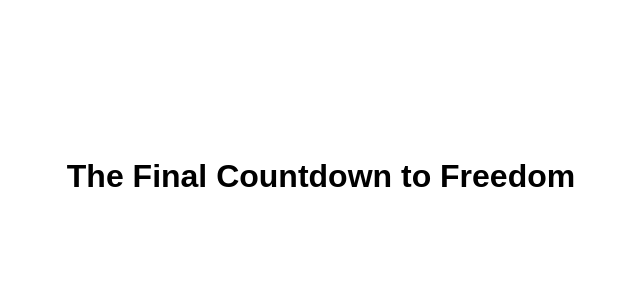
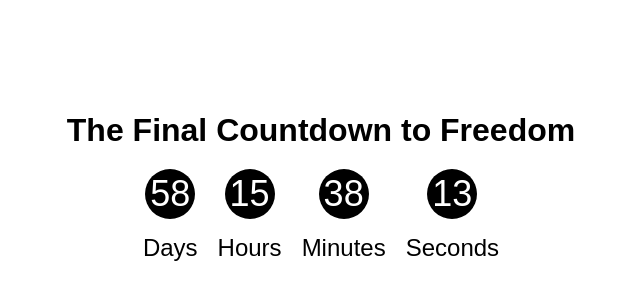
Before and after one commit to fatma-rgb/Count-down, a plain HTML site: page final_countdown.html in a window 1280 px wide. Shown: the part 224-524 px from the top of the page, without its empty margins (319-959 px from the left). Drawn offline with Linux system fonts and the light colour scheme.

Commit message:
Update final_countdown.html

```diff
--- a/final_countdown.html
+++ b/final_countdown.html
@@ -4,11 +4,95 @@
   <meta charset="UTF-8">
   <meta name="viewport" content="width=device-width, initial-scale=1.0">
   <title>The Final Countdown to Freedom</title>
-  <link rel="stylesheet" href="styles.css">
+  <style>
+    body {
+      background-color: #fff;
+      color: #000;
+      font-family: 'Arial', sans-serif;
+      display: flex;
+      flex-direction: column;
+      justify-content: center;
+      align-items: center;
+      height: 100vh;
+      text-align: center;
+      margin: 0;
+    }
+    h1 {
+      font-size: 2em;
+      margin-bottom: 20px;
+    }
+    #countdown {
+      display: flex;
+      justify-content: center;
+      gap: 20px;
+      font-size: 1.5em;
+    }
+    .time-unit {
+      display: flex;
+      flex-direction: column;
+      align-items: center;
+    }
+    .circle {
+      width: 50px;
+      height: 50px;
+      border-radius: 50%;
+      background-color: #000;
+      color: #fff;
+      display: flex;
+      justify-content: center;
+      align-items: center;
+      font-size: 1.5em;
+      margin-bottom: 5px;
+    }
+    .seconds {
+      margin-top: 10px;
+      font-size: 1em;
+    }
+  </style>
 </head>
 <body>
   <h1>The Final Countdown to Freedom</h1>
   <div id="countdown"></div>
-  <script src="script.js"></script>
+
+  <script>
+    const targetDate = new Date("2025-06-25T15:00:00");
+
+    function updateCountdown() {
+      const now = new Date();
+      const diff = targetDate - now;
+
+      if (diff <= 0) {
+        document.getElementById("countdown").innerHTML = "It's time!";
+        clearInterval(interval);
+        return;
+      }
+
+      const days = Math.floor(diff / (1000 * 60 * 60 * 24));
+      const hours = Math.floor((diff % (1000 * 60 * 60 * 24)) / (1000 * 60 * 60));
+      const minutes = Math.floor((diff % (1000 * 60 * 60)) / (1000 * 60));
+      const seconds = Math.floor((diff % (1000 * 60)) / 1000);
+
+      document.getElementById("countdown").innerHTML =
+        `<div class="time-unit">
+          <div class="circle">${days}</div>
+          <div class="seconds">Days</div>
+        </div>
+        <div class="time-unit">
+          <div class="circle">${hours}</div>
+          <div class="seconds">Hours</div>
+        </div>
+        <div class="time-unit">
+          <div class="circle">${minutes}</div>
+          <div class="seconds">Minutes</div>
+        </div>
+        <div class="time-unit">
+          <div class="circle">${seconds}</div>
+          <div class="seconds">Seconds</div>
+        </div>`;
+    }
+
+    const interval = setInterval(updateCountdown, 1000);
+    updateCountdown();
+  </script>
 </body>
 </html>
```
